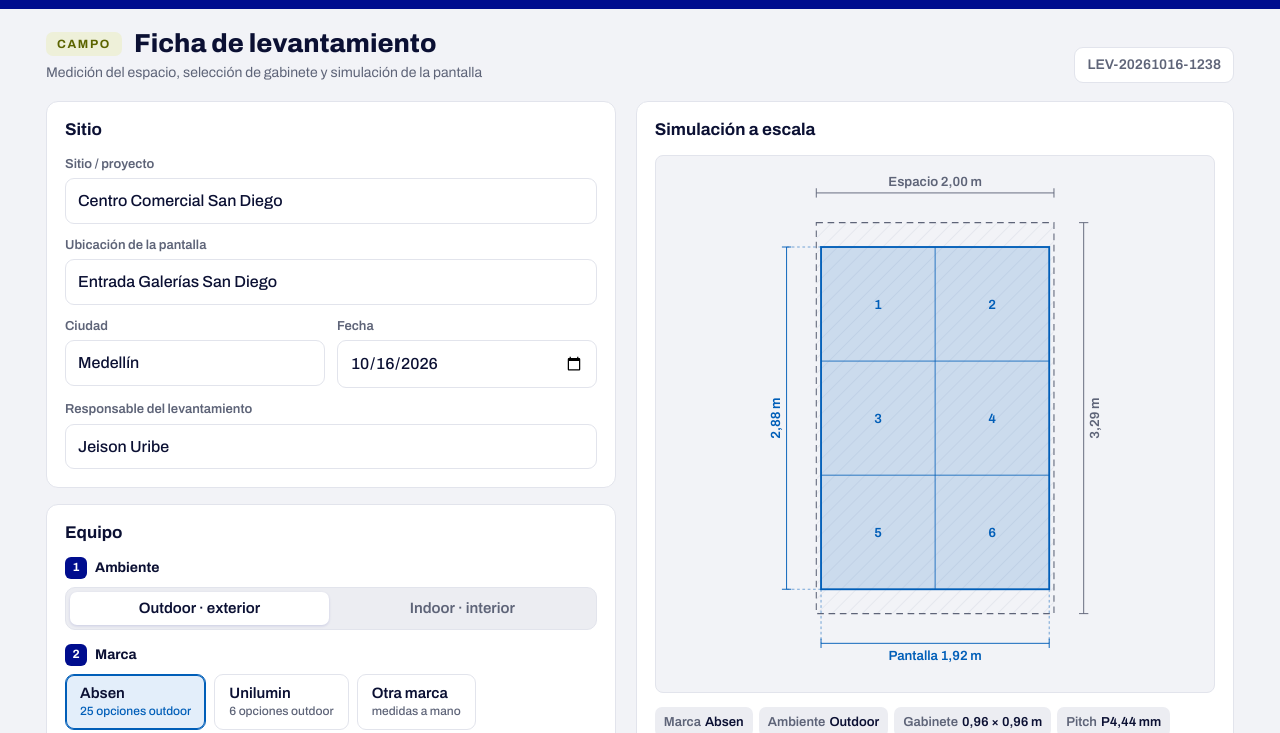
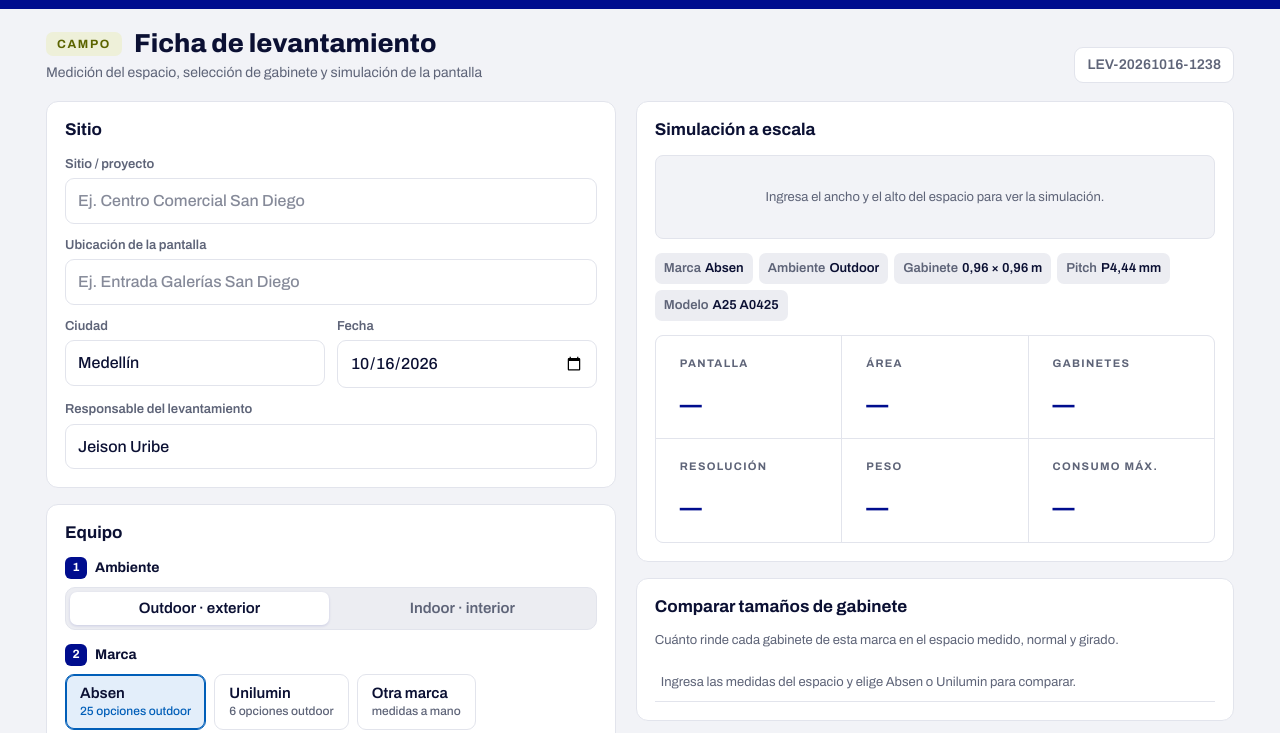
Before and after one commit to jeisonum/levantamiento-led, a plain HTML site: page index.html in a window 1280 px wide. Shown: the part 67-800 px from the top of the page. Drawn offline with nearby package versions, Linux system fonts and the light colour scheme.

Commit message:
Add files via upload

```diff
--- a/index.html
+++ b/index.html
@@ -379,7 +379,7 @@
 
 /* ---------- Estado ---------- */
 const $=id=>document.getElementById(id);
-const blank=()=>({id:"",sitio:"Centro Comercial San Diego",ubicacion:"Entrada Galerías San Diego",ciudad:"Medellín",fecha:new Date().toISOString().slice(0,10),responsable:"Jeison Uribe",anchoEsp:"2",altoEsp:"3,29",alinH:"centro",alinV:"centro",env:"outdoor",marca:"Absen",modelo:"ab-a0425-960",gab:"960x960",rot:"0",montaje:"muro",elev:"",baseIncl:true,piso:"Concreto",superficie:"",chk:{},mock:{x:0.3,y:0.2,w:0.4},mockOn:true,tipoBase:"lamina",marcaBase:true,horas:"18",auto:true,cols:0,rows:0,ov:{},customName:"",foto:null,fotoKB:0,notas:""});
+const blank=()=>({id:"",sitio:"",ubicacion:"",ciudad:"Medellín",fecha:new Date().toISOString().slice(0,10),responsable:"Jeison Uribe",anchoEsp:"",altoEsp:"",alinH:"centro",alinV:"centro",env:"outdoor",marca:"Absen",modelo:"ab-a0425-960",gab:"960x960",rot:"0",montaje:"muro",elev:"",baseIncl:true,piso:"Concreto",superficie:"",chk:{},mock:{x:0.3,y:0.2,w:0.4},mockOn:true,tipoBase:"lamina",marcaBase:true,horas:"18",auto:true,cols:0,rows:0,ov:{},customName:"",foto:null,fotoKB:0,notas:""});
 let S=blank(); S.id=folio();
 function folio(){const d=new Date(),p=n=>String(n).padStart(2,"0");return "LEV-"+d.getFullYear()+p(d.getMonth()+1)+p(d.getDate())+"-"+p(d.getHours())+p(d.getMinutes())}
 
@@ -662,7 +662,7 @@
 const LS="ico-lev-dooh";
 function store(){try{return JSON.parse(localStorage.getItem(LS)||"[]")}catch(e){return[]}}
 function putStore(a){try{localStorage.setItem(LS,JSON.stringify(a));return true}catch(e){return false}}
-function saveDraft(){try{localStorage.setItem(LS+"-draft",JSON.stringify(S))}catch(e){}}
+function saveDraft(){if(!(S.sitio||S.ubicacion||S.anchoEsp||S.altoEsp||S.notas||S.foto))return;try{localStorage.setItem(LS+"-draft2",JSON.stringify(S))}catch(e){}}
 let DB=null,UID=null,cloudList=null;
 (async()=>{try{const db=await window.claude?.use?.("db"),u=await window.claude?.use?.("user");const id=u?await u.id():null;if(db&&id){DB=db;UID=id}}catch(e){DB=null}
   $("btnSave").textContent=DB?"Guardar en mi cuenta":"Guardar en este dispositivo"})();
@@ -706,7 +706,7 @@
 });
 function d0(){$("drawer").hidden=true;$("btnList").textContent="Mis levantamientos"}
 $("btnList").addEventListener("click",()=>{const d=$("drawer");if(d.hidden){d.hidden=false;drawList();$("btnList").textContent="Cerrar lista"}else d0()});
-$("btnNew").addEventListener("click",()=>{S={...blank(),sitio:"",ubicacion:"",anchoEsp:"",altoEsp:"",notas:""};S.id=folio();syncInputs();render();toast("Ficha nueva lista")});
+$("btnNew").addEventListener("click",()=>{S=blank();S.id=folio();try{localStorage.removeItem(LS+"-draft2")}catch(e){}syncInputs();render();toast("Ficha nueva lista")});
 const esc=t=>String(t).replace(/[&<>"]/g,c=>({"&":"&amp;","<":"&lt;",">":"&gt;",'"':"&quot;"}[c]));
 let tt;function toast(m){document.querySelectorAll(".toast").forEach(x=>x.remove());const t=document.createElement("div");t.className="toast";t.textContent=m;document.body.appendChild(t);clearTimeout(tt);tt=setTimeout(()=>t.remove(),2800)}
 
@@ -815,7 +815,7 @@
 function notes(doc,x,y,w,T,C1,C2){doc.setFont("helvetica","bold");doc.setFontSize(11);doc.setTextColor(...C1);T("Notas de campo",x,y);doc.setFont("helvetica","normal");doc.setFontSize(9.5);doc.setTextColor(...C2);const ls=doc.splitTextToSize(pdfTxt(S.notas),w);doc.text(ls.slice(0,Math.max(3,Math.floor((297-20-y)/4.6))),x,y+6.5)}
 
 /* ---------- Arranque ---------- */
-try{const d=JSON.parse(localStorage.getItem(LS+"-draft")||"null");if(d&&d.id)S={...blank(),...d}}catch(e){}
+try{const d=JSON.parse(localStorage.getItem(LS+"-draft2")||"null");if(d&&d.id)S={...blank(),...d}}catch(e){}
 syncInputs();render();
 </script>
 
```
